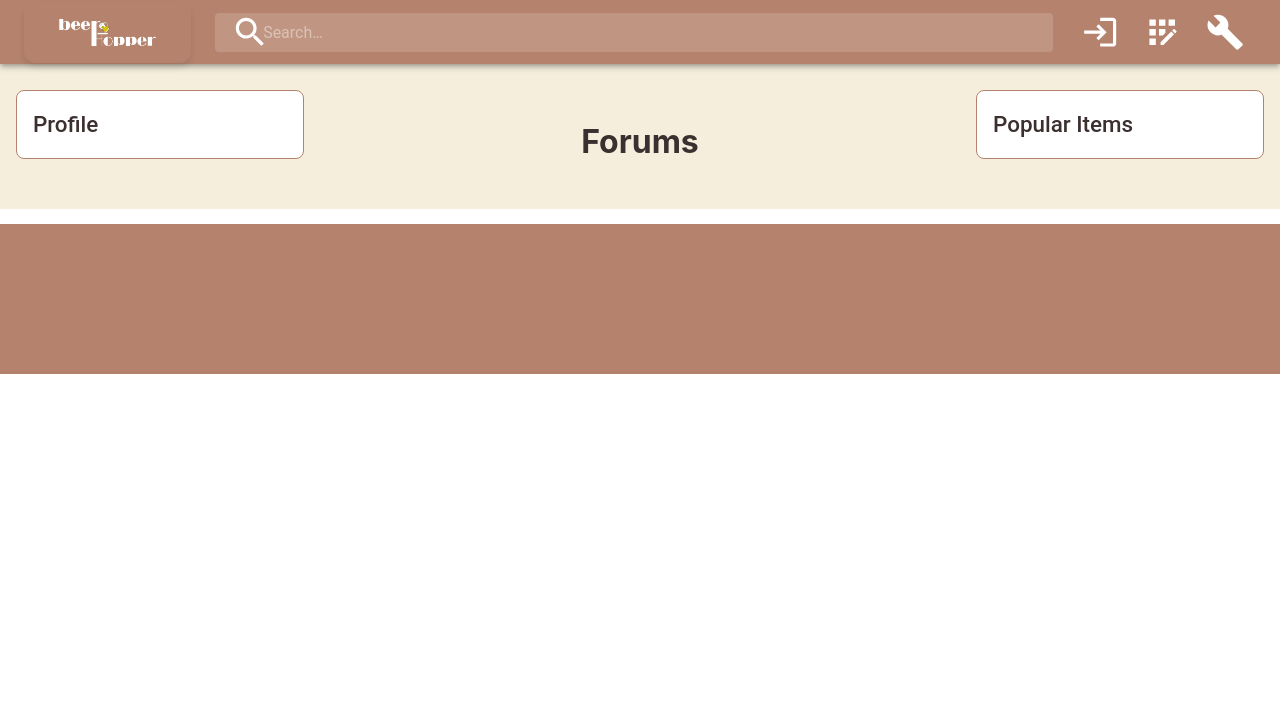
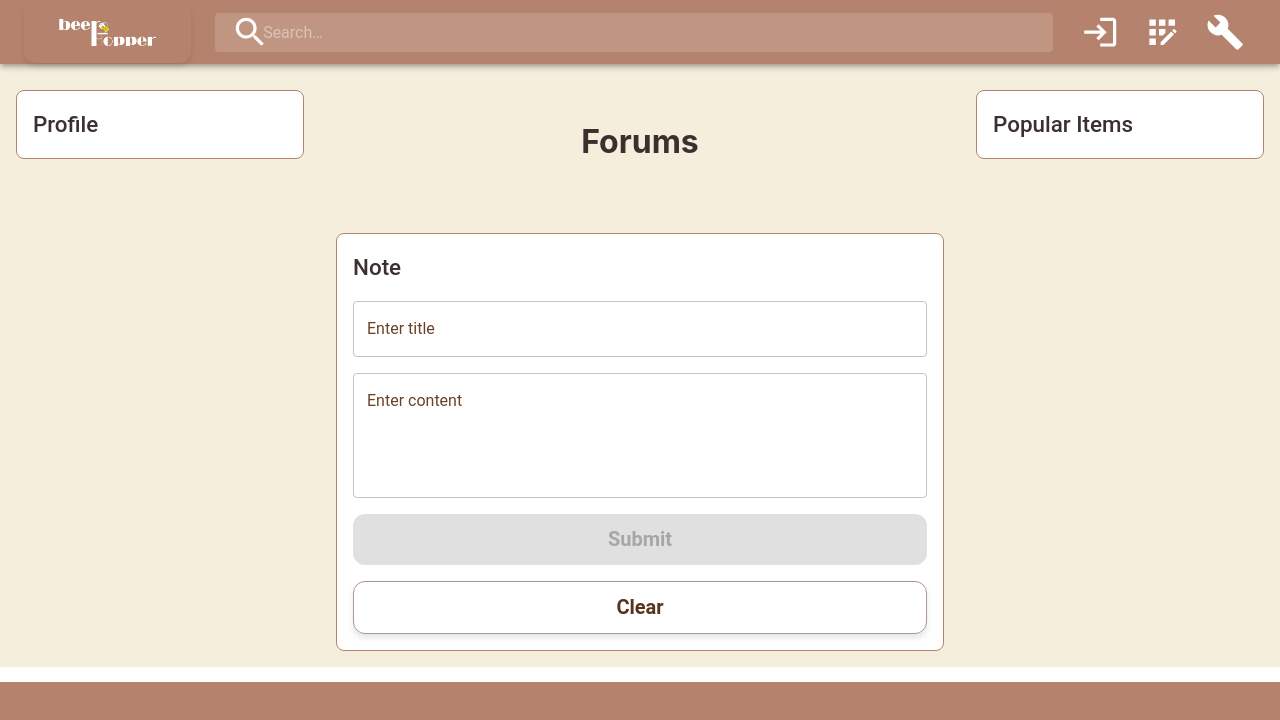
Before and after one commit to jstngoulet/beerhopper-web, a React (Create React App) app: page /forums in a window 1280 px wide. Shown: the top 720 px of the page. Built offline with nearby package versions, Linux system fonts and the light colour scheme; no server answers.

Commit message:
Adding ability to post on forums. not yet fully functional. does not clear on submission or keep if failed

```diff
--- /dev/null
+++ b/src/components/forms/ForumPostForm.tsx
@@ -0,0 +1,80 @@
+import { JSX, useState } from "react";
+import NoteTextField from "./NoteTextField";
+import fetchClient from "../../models/api/Client/fetchClient";
+import { Box } from "@mui/material";
+
+export default function ForumPostForm(): JSX.Element {
+  const [formData, setFormData] = useState({ title: "", content: "" });
+
+  const handleChange = (field: string, value: string) => {
+    setFormData((prev) => ({ ...prev, [field]: value }));
+  };
+
+  const validateAndSubmit = () => {
+    console.log("Title:", formData.title);
+    console.log("Content:", formData.content);
+    handleSubmit()
+  };
+
+  const clearForm = () => {
+    setFormData({ title: "", content: "" });
+  };
+
+  const handleSubmit = async () => {
+    //   setErrorMessage("");
+    try {
+      const response = await fetchClient(`/posts`, {
+        method: "POST",
+        headers: { "Content-Type": "application/json" },
+        body: JSON.stringify(formData),
+      });
+
+      if (!response.ok) {
+        throw new Error(`Server error: ${response.status}`);
+      }
+
+      const contentType = response.headers.get("content-type");
+      if (!contentType || !contentType.includes("application/json")) {
+        throw new Error("Invalid response format");
+      }
+
+      const data = await response.json();
+    } catch (error) {
+      // setErrorMessage(
+      //   "Login failed. Please check your credentials and try again."
+      // );
+    }
+  };
+
+  return (
+    <Box
+      component="form"
+      onSubmit={validateAndSubmit}
+      sx={{
+        display: "flex",
+        flexDirection: "column",
+        flexGrow: 1,
+        width: "100%",
+        gap: 2,
+        mx: "auto",
+        mt: 4,
+      }}
+    >
+      <NoteTextField
+        titlePlaceholder="Enter title"
+        contentPlaceholder="Enter content"
+        onClick={(title, content) => {
+            setFormData({title, content})
+            validateAndSubmit();
+        }}
+        clearForm={clearForm}
+        titleUpdated={function (value: string): void {
+          setFormData({ ...formData, title: value });
+        }}
+        contentUpdated={function (value: string): void {
+          setFormData({ ...formData, content: value });
+        }}
+      />
+    </Box>
+  );
+}
--- /dev/null
+++ b/src/components/forms/NoteTextField.tsx
@@ -0,0 +1,91 @@
+import { Box, Button, TextField } from "@mui/material";
+import ExploreSection from "../common/ExploreSection";
+import { useState } from "react";
+
+interface NoteTextFieldProps {
+  titlePlaceholder: string;
+  contentPlaceholder: string;
+  titleUpdated: (value: string) => void;
+  contentUpdated: (value: string) => void;
+  clearForm: () => void;
+  onClick: (title: string, content: string) => void;
+}
+
+export default function NoteTextField({
+  titlePlaceholder,
+  contentPlaceholder,
+  titleUpdated,
+  contentUpdated,
+  clearForm,
+  onClick,
+}: NoteTextFieldProps) {
+  const [title, setTitle] = useState<string>("");
+  const [content, setContent] = useState<string>("");
+
+  return (
+    <ExploreSection
+      title="Note"
+      content={
+        <Box
+          mt={2}
+          gap={2}
+          sx={{
+            display: "flex",
+            flexDirection: "column",
+            gap: 2,
+          }}
+        >
+          <TextField
+            label={titlePlaceholder}
+            variant="outlined"
+            fullWidth
+            value={title}
+            onChange={(e) => {
+                setTitle(e.target.value);
+              titleUpdated(e.target.value);
+            }}
+          />
+          <TextField
+            label={contentPlaceholder}
+            variant="outlined"
+            fullWidth
+            multiline
+            rows={4}
+            value={content}
+            onChange={(e) => {
+                setContent(e.target.value)
+                contentUpdated(e.target.value)
+            }}
+          />
+          <Button
+            type="button"
+            variant="contained"
+            color="primary"
+            onClick={() =>
+            {
+                onClick(title, content);
+                setContent("");
+                setTitle("");
+            }
+            }
+            disabled={!title || !content}
+          >
+            Submit
+          </Button>
+          <Button
+            type="button"
+            variant="outlined"
+            color="secondary"
+            onClick={() => {
+                clearForm();
+                setTitle("");
+                setContent("");
+            }}
+          >
+            Clear
+          </Button>
+        </Box>
+      }
+    />
+  );
+}
--- a/src/pages/Root/ForumsPage.tsx
+++ b/src/pages/Root/ForumsPage.tsx
@@ -1,16 +1,20 @@
 import React, { JSX } from "react";
 import DashboardPageTemplate from "../../components/templates/DashboardPageTemplate";
 import TitleView from "../../components/Views/TitleView";
+import ForumPostForm from "../../components/forms/ForumPostForm";
 
 export default function ForumsPage(): JSX.Element {
   return (
     <>
       <DashboardPageTemplate
-        pageName={""}
-        pageDescription={""}
+        pageName={"Ask a Brewer"}
+        pageDescription={
+          "Have a question related to home or commercial brewing? Ask a question here for your peers to help you out!"
+        }
         pageContent={
           <>
             <TitleView title="Forums" />
+            <ForumPostForm />
           </>
         }
         id={""}
```
